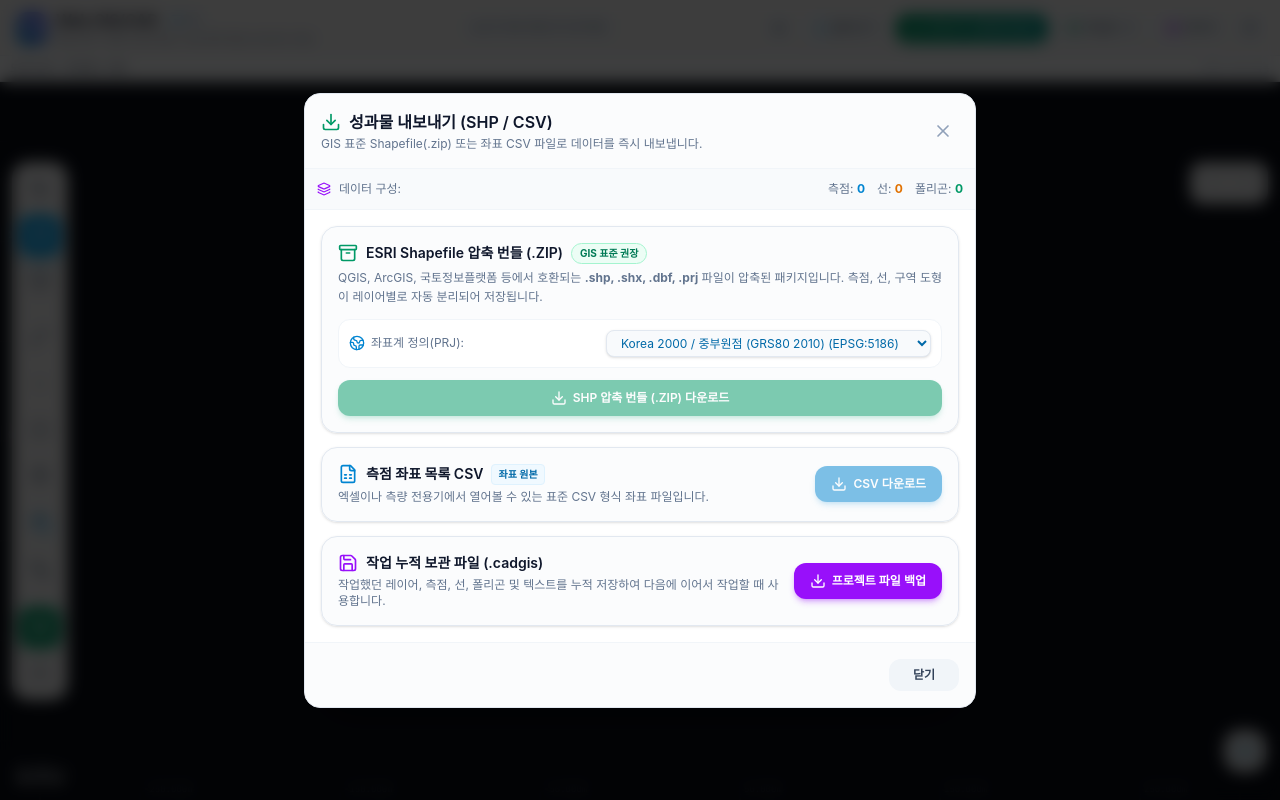
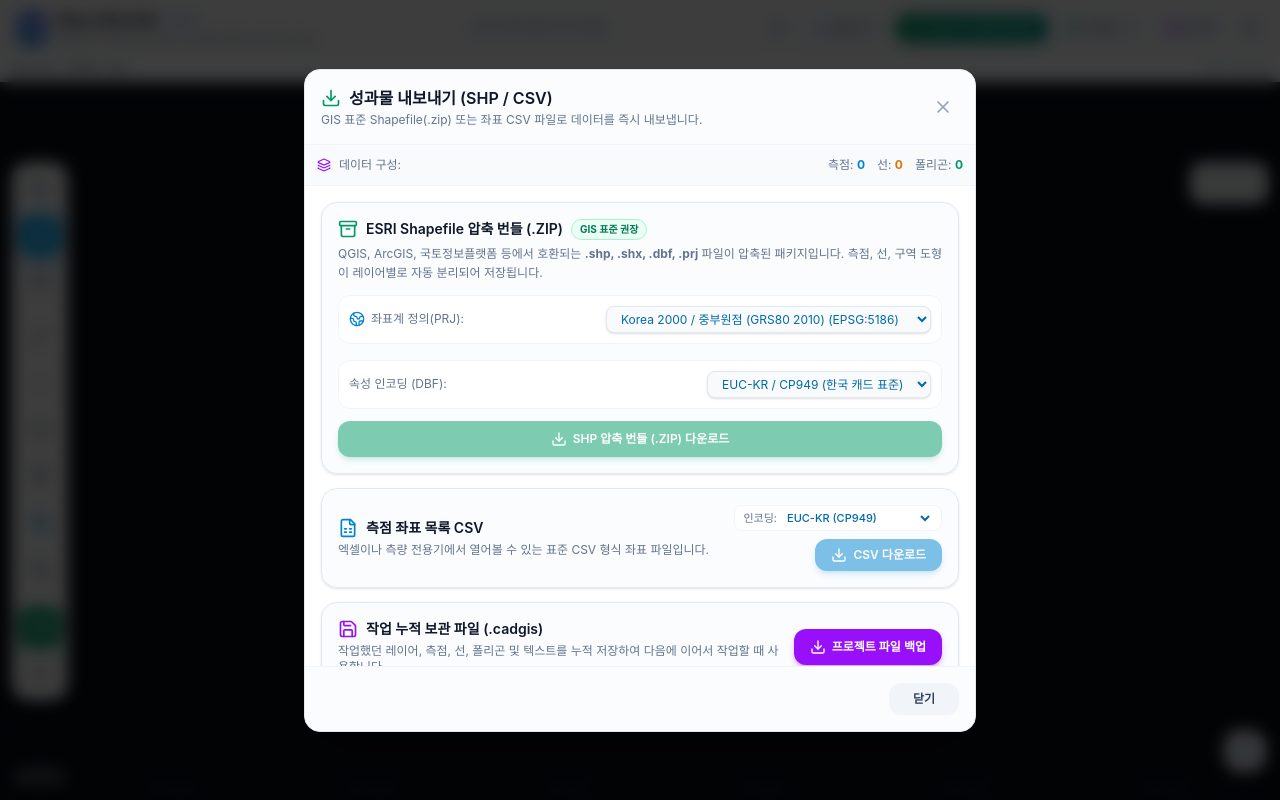
Before and after one commit to jeonhongchan-sudo/Gis-Editor, a React (Vite) app: page / in a window 1280 px wide. Both pictures are taken after a click on the button "내보내기 (SHP/CSV)". Built offline with nearby package versions, Linux system fonts and the light colour scheme; a web font is replaced by a local one; what proj4 would draw is missing.

Commit message:
feat: add file encoding support for export
Integrate iconv-lite and node-polyfills to support EUC-KR encoding for SHP and CSV file exports, ensuring compatibility with legacy GIS software.

```diff
--- a/package.json
+++ b/package.json
@@ -27,6 +27,7 @@
     "react-dom": "^19.0.1",
     "tailwind-merge": "^2.5.2",
     "vite": "^8.3.0",
+    "vite-plugin-node-polyfills": "^0.28.0",
     "xlsx": "^0.18.5"
   },
   "devDependencies": {
--- a/src/components/ExportModal.tsx
+++ b/src/components/ExportModal.tsx
@@ -42,6 +42,10 @@ export const ExportModal: React.FC<ExportModalProps> = ({
   const [isExportingShp, setIsExportingShp] = useState(false);
   const [exportSuccessMsg, setExportSuccessMsg] = useState<string | null>(null);
 
+  // Encoding states
+  const [shpEncoding, setShpEncoding] = useState<'utf-8' | 'euc-kr'>('euc-kr');
+  const [csvEncoding, setCsvEncoding] = useState<'utf-8' | 'euc-kr' | 'utf-8-bom'>('euc-kr');
+
   const totalLinesCount = lines.length + polylines.length;
 
   const showSuccess = (msg: string) => {
@@ -58,7 +62,8 @@ export const ExportModal: React.FC<ExportModalProps> = ({
         lines,
         polylines,
         polygons,
-        crs: selectedCrs
+        crs: selectedCrs,
+        encoding: shpEncoding
       });
       const filename = `gis_shapefiles_${new Date().toISOString().slice(0, 10)}.zip`;
       downloadBlob(blob, filename);
@@ -77,7 +82,7 @@ export const ExportModal: React.FC<ExportModalProps> = ({
       csvLines.push(`${idx + 1},"${p.name}",${p.x.toFixed(3)},${p.y.toFixed(3)},${p.z !== undefined ? p.z.toFixed(3) : ''},"${p.layerId}"`);
     });
     const filename = `survey_coordinates_${new Date().toISOString().slice(0, 10)}.csv`;
-    downloadTextFile(csvLines.join('\n'), filename, 'text/csv');
+    downloadTextFile(csvLines.join('\n'), filename, csvEncoding, 'text/csv');
     showSuccess(`${filename} 측점 CSV가 저장되었습니다.`);
   };
 
@@ -95,7 +100,7 @@ export const ExportModal: React.FC<ExportModalProps> = ({
     };
     const jsonStr = JSON.stringify(project, null, 2);
     const filename = `cad_project_${new Date().toISOString().slice(0, 10)}.cadgis`;
-    downloadTextFile(jsonStr, filename, 'application/json');
+    downloadTextFile(jsonStr, filename, 'utf-8', 'application/json');
     showSuccess(`프로젝트 누적 백업 파일(${filename})이 저장되었습니다.`);
   };
 
@@ -182,6 +187,21 @@ export const ExportModal: React.FC<ExportModalProps> = ({
               </select>
             </div>
 
+            {/* Encoding Selector for DBF */}
+            <div className="flex flex-wrap items-center justify-between gap-2 p-2.5 bg-white dark:bg-slate-900 rounded-xl border border-slate-100 dark:border-slate-800 text-xs mt-1">
+              <div className="flex items-center gap-1.5 text-slate-600 dark:text-slate-300">
+                <span className="text-slate-500 dark:text-slate-400">속성 인코딩 (DBF):</span>
+              </div>
+              <select
+                value={shpEncoding}
+                onChange={e => setShpEncoding(e.target.value as any)}
+                className="bg-slate-50 dark:bg-slate-800 border border-slate-200 dark:border-slate-700 text-sky-700 dark:text-sky-300 text-xs rounded-lg px-2.5 py-1 focus:outline-none shadow-sm"
+              >
+                <option value="euc-kr">EUC-KR / CP949 (한국 캐드 표준)</option>
+                <option value="utf-8">UTF-8 (유니코드 / 최신 QGIS)</option>
+              </select>
+            </div>
+
             <button
               onClick={handleExportSHP}
               disabled={isExportingShp || (points.length === 0 && totalLinesCount === 0 && polygons.length === 0)}
@@ -193,28 +213,41 @@ export const ExportModal: React.FC<ExportModalProps> = ({
           </div>
 
           {/* Option 2: CSV Coordinates */}
-          <div className="p-4 bg-slate-50/50 dark:bg-slate-950/60 border border-slate-200 dark:border-slate-800 hover:border-sky-500/50 rounded-2xl flex flex-col sm:flex-row items-start sm:items-center justify-between gap-3 transition shadow-sm">
+          <div className="p-4 bg-slate-50/50 dark:bg-slate-950/60 border border-slate-200 dark:border-slate-800 hover:border-sky-500/50 rounded-2xl flex flex-col gap-3 transition shadow-sm">
+            <div className="flex flex-col sm:flex-row items-start sm:items-center justify-between gap-3">
               <div className="space-y-1">
                 <div className="flex items-center gap-2">
                   <FileSpreadsheet className="w-5 h-5 text-sky-600 dark:text-sky-400" />
                   <h3 className="text-sm font-semibold text-slate-900 dark:text-white">측점 좌표 목록 CSV</h3>
-                <span className="text-[10px] bg-sky-50 dark:bg-sky-950 text-sky-700 dark:text-sky-400 border border-sky-100 dark:border-sky-800 px-1.5 py-0.5 rounded uppercase font-bold">
-                  좌표 원본
-                </span>
                 </div>
                 <p className="text-xs text-slate-500 dark:text-slate-400">
                   엑셀이나 측량 전용기에서 열어볼 수 있는 표준 CSV 형식 좌표 파일입니다.
                 </p>
               </div>
 
+              <div className="flex flex-col items-end gap-2 w-full sm:w-auto">
+                <div className="flex items-center gap-1.5 text-[11px] text-slate-500 bg-white dark:bg-slate-900 px-2 py-1 rounded-lg border border-slate-100 dark:border-slate-800">
+                  <span>인코딩:</span>
+                  <select
+                    value={csvEncoding}
+                    onChange={e => setCsvEncoding(e.target.value as any)}
+                    className="bg-transparent text-sky-700 dark:text-sky-400 outline-none font-medium"
+                  >
+                    <option value="euc-kr">EUC-KR (CP949)</option>
+                    <option value="utf-8">UTF-8</option>
+                    <option value="utf-8-bom">UTF-8 with BOM (엑셀용)</option>
+                  </select>
+                </div>
                 <button
                   onClick={handleExportCSV}
                   disabled={points.length === 0}
-              className="w-full sm:w-auto px-4 py-2.5 bg-sky-600 hover:bg-sky-500 disabled:opacity-50 text-white text-xs font-semibold rounded-xl shadow-md shadow-sky-600/30 flex items-center justify-center gap-1.5 shrink-0 transition"
+                  className="w-full sm:w-auto px-4 py-2 bg-sky-600 hover:bg-sky-500 disabled:opacity-50 text-white text-xs font-semibold rounded-xl shadow-md shadow-sky-600/30 flex items-center justify-center gap-1.5 shrink-0 transition"
                 >
                   <Download className="w-4 h-4" />
                   CSV 다운로드
                 </button>
+              </div>
+            </div>
           </div>
 
           {/* Option 3: Project Save (.cadgis) */}
--- a/src/utils/downloadHelper.ts
+++ b/src/utils/downloadHelper.ts
@@ -1,13 +1,16 @@
-/**
- * @license
- * SPDX-License-Identifier: Apache-2.0
- */
+import { encodeText } from './encoding';
 
 /**
- * Triggers a text file download in the browser
+ * Triggers a text file download in the browser with optional encoding
  */
-export function downloadTextFile(content: string, filename: string, mimeType: string = 'text/plain') {
-  const blob = new Blob([content], { type: mimeType });
+export function downloadTextFile(
+  content: string,
+  filename: string,
+  encoding: 'utf-8' | 'euc-kr' | 'utf-8-bom' = 'utf-8',
+  mimeType: string = 'text/plain'
+) {
+  const bytes = encodeText(content, encoding);
+  const blob = new Blob([bytes], { type: mimeType });
   downloadBlob(blob, filename);
 }
 
--- a/src/utils/encoding.ts
+++ b/src/utils/encoding.ts
@@ -1,7 +1,4 @@
-/**
- * @license
- * SPDX-License-Identifier: Apache-2.0
- */
+import iconv from 'iconv-lite';
 
 export type SupportedEncoding = 'auto' | 'euc-kr' | 'utf-8';
 
@@ -162,3 +159,35 @@ export function decodeBufferText(
     }
   }
 }
+/**
+ * Encode string into Uint8Array using specified encoding
+ */
+export function encodeText(
+  text: string,
+  encoding: 'utf-8' | 'euc-kr' | 'utf-8-bom'
+): Uint8Array {
+  if (encoding === 'utf-8-bom') {
+    const encoder = new TextEncoder();
+    const bytes = encoder.encode(text);
+    const bom = new Uint8Array([0xEF, 0xBB, 0xBF]);
+    const result = new Uint8Array(bom.length + bytes.length);
+    result.set(bom);
+    result.set(bytes, bom.length);
+    return result;
+  }
+
+  if (encoding === 'utf-8') {
+    return new TextEncoder().encode(text);
+  }
+
+  if (encoding === 'euc-kr') {
+    try {
+      return iconv.encode(text, 'euc-kr');
+    } catch (err) {
+      console.warn('Encoding to euc-kr failed, falling back to utf-8', err);
+    }
+  }
+
+  // Final fallback to UTF-8 if everything else fails
+  return new TextEncoder().encode(text);
+}
--- a/vite.config.ts
+++ b/vite.config.ts
@@ -3,12 +3,19 @@ import react from '@vitejs/plugin-react';
 import path from 'path';
 import { defineConfig } from 'vite';
 import { VitePWA } from 'vite-plugin-pwa';
+import { nodePolyfills } from 'vite-plugin-node-polyfills';
 
 export default defineConfig(() => {
   return {
     plugins: [
       react(),
       tailwindcss(),
+      nodePolyfills({
+        include: ['buffer'],
+        globals: {
+          Buffer: true,
+        },
+      }),
       VitePWA({
         registerType: 'autoUpdate',
         includeAssets: [
@@ -53,6 +60,7 @@ export default defineConfig(() => {
         },
         workbox: {
           globPatterns: ['**/*.{js,css,html,ico,png,svg,woff,woff2}'],
+          maximumFileSizeToCacheInBytes: 5 * 1024 * 1024, // 5MB
           runtimeCaching: [
             {
               urlPattern: /^https:\/\/fonts\.googleapis\.com\/.*/i,
```
Also changed, not shown: src/utils/shpExporter.ts (+35 -13 lines), 1 other file (tests, documents, lock files or other folders). Lines whose indentation alone changed are shown as unchanged.
